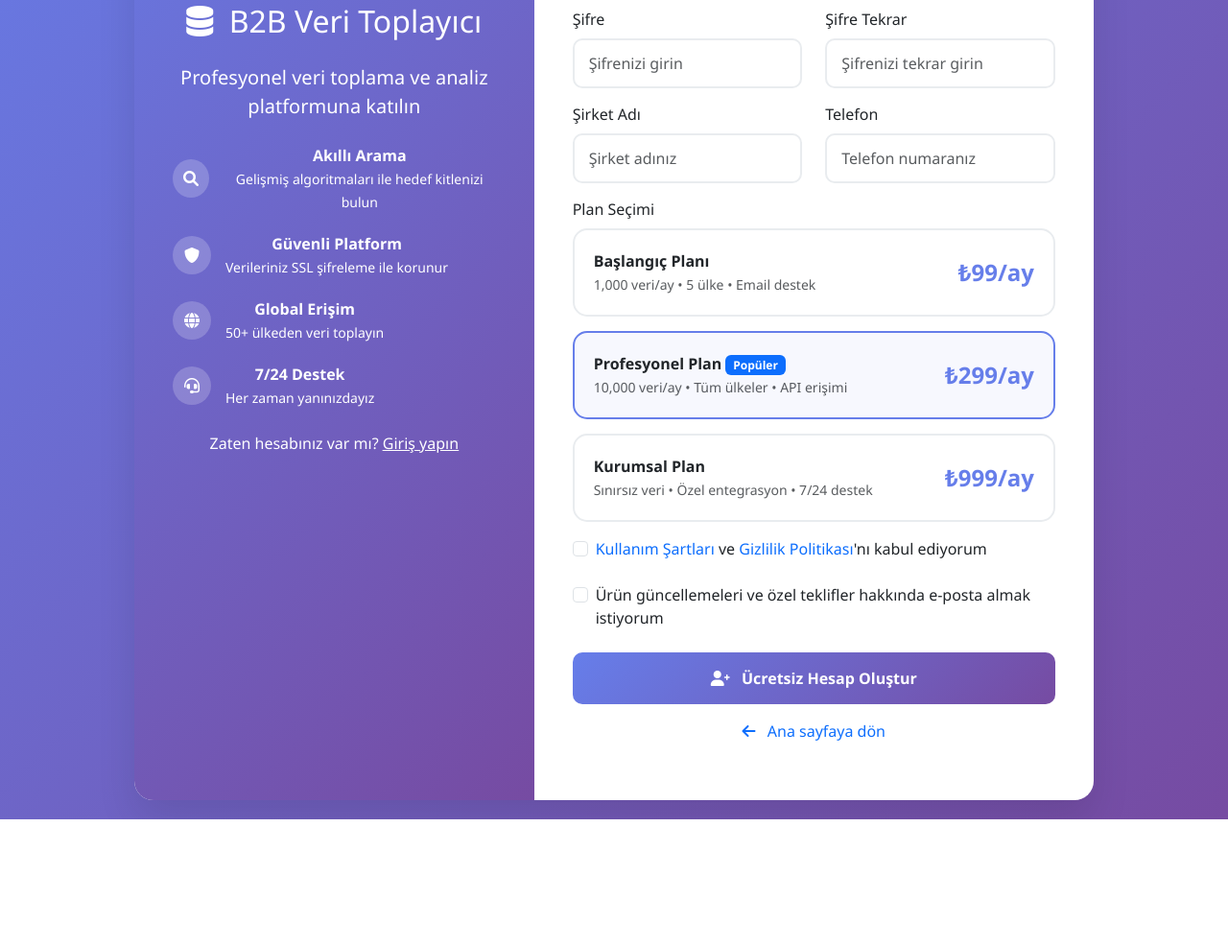
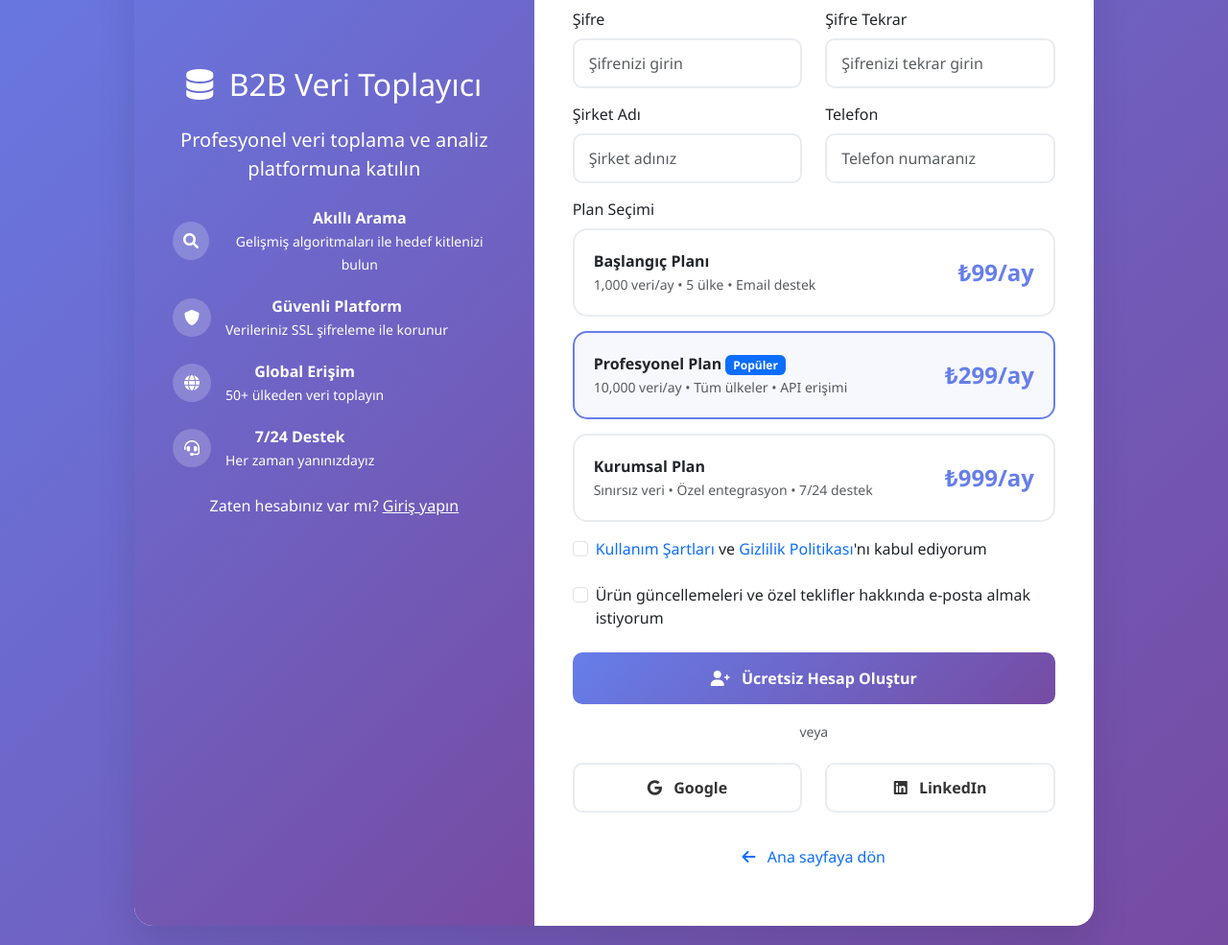
Before and after one commit to hiktan44/b2bveri, a website: page register/index.html in a window 1280 px wide. Shown: the part 361-1346 px from the top of the page at 96% size. Before the commit the page ends 1215 px from the top, so only its background shows below. Drawn offline with nearby package versions, Linux system fonts and the light colour scheme.

Commit message:
Update register/index.html with social media buttons

```diff
--- a/register/index.html
+++ b/register/index.html
@@ -75,6 +75,30 @@
             color: white;
         }
 
+        .social-btn {
+            border: 2px solid #e9ecef;
+            color: #6c757d;
+            padding: 12px;
+            border-radius: 10px;
+            width: 100%;
+            margin: 5px 0;
+            transition: all 0.3s ease;
+            background: white;
+        }
+
+        .social-btn:hover {
+            border-color: #667eea;
+            color: #667eea;
+            transform: translateY(-1px);
+            box-shadow: 0 5px 15px rgba(0, 0, 0, 0.1);
+        }
+
+        .social-btn:focus {
+            border-color: #667eea;
+            color: #667eea;
+            box-shadow: 0 0 0 0.2rem rgba(102, 126, 234, 0.25);
+        }
+
         .feature-item {
             display: flex;
             align-items: center;
@@ -111,6 +135,29 @@
             font-size: 1.5rem;
             font-weight: 700;
             color: #667eea;
+        }
+
+        .social-btn {
+            background: white;
+            border: 2px solid #e9ecef;
+            color: #333;
+            padding: 12px 20px;
+            border-radius: 10px;
+            font-weight: 600;
+            width: 100%;
+            transition: all 0.3s ease;
+            margin-bottom: 10px;
+        }
+
+        .social-btn:hover {
+            border-color: #667eea;
+            background: rgba(102, 126, 234, 0.05);
+            color: #667eea;
+            transform: translateY(-2px);
+        }
+
+        .social-btn:focus {
+            box-shadow: 0 0 0 0.2rem rgba(102, 126, 234, 0.25);
         }
     </style>
 </head>
@@ -265,6 +312,25 @@
                     </button>
                 </form>
 
+                <div class="text-center mb-3">
+                    <small class="text-muted">veya</small>
+                </div>
+
+                <div class="row mb-4">
+                    <div class="col-6">
+                        <button class="btn social-btn" id="googleRegister">
+                            <i class="fab fa-google me-2"></i>
+                            Google
+                        </button>
+                    </div>
+                    <div class="col-6">
+                        <button class="btn social-btn" id="linkedinRegister">
+                            <i class="fab fa-linkedin me-2"></i>
+                            LinkedIn
+                        </button>
+                    </div>
+                </div>
+
                 <div class="text-center">
                     <a href="/" class="text-decoration-none">
                         <i class="fas fa-arrow-left me-2"></i>
@@ -308,6 +374,17 @@
                 this.setCustomValidity('');
             }
         });
+
+        // Social media registration
+        document.getElementById('googleRegister').addEventListener('click', function() {
+            // Google OAuth integration would go here
+            alert('Google ile kayıt özelliği yakında aktif olacak!');
+        });
+
+        document.getElementById('linkedinRegister').addEventListener('click', function() {
+            // LinkedIn OAuth integration would go here
+            alert('LinkedIn ile kayıt özelliği yakında aktif olacak!');
+        });
     </script>
 </body>
 </html>
```
